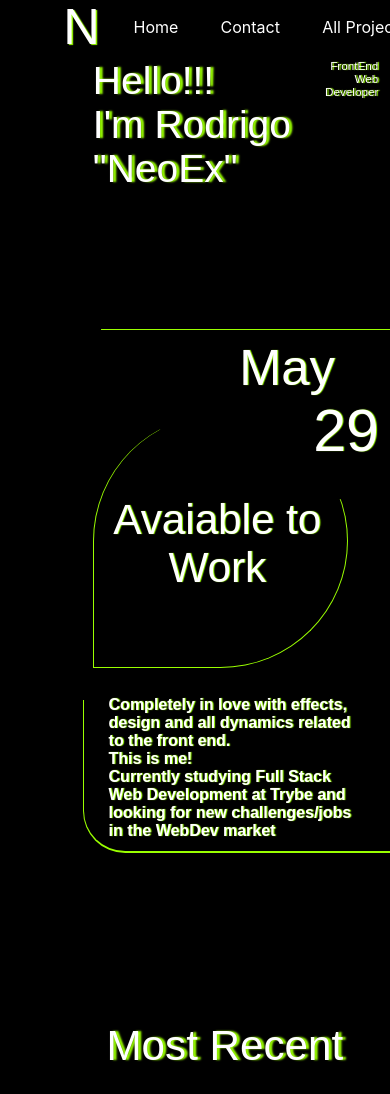
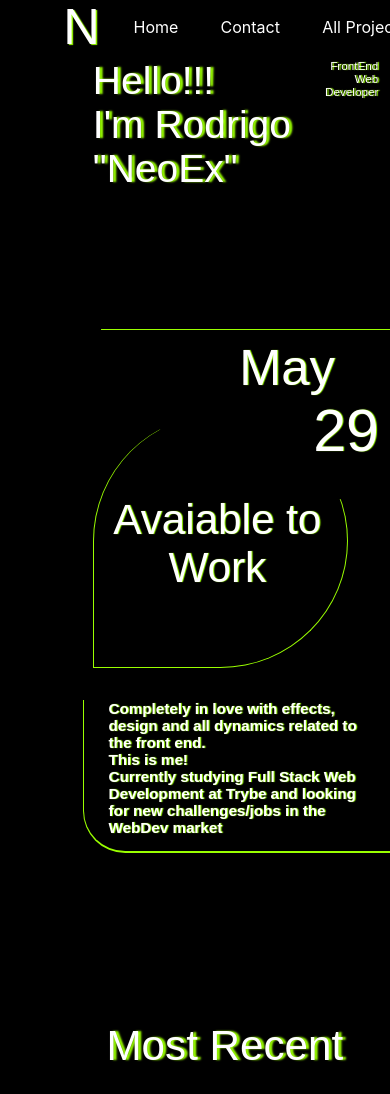
Before and after one commit to RodrigoNeoEx/neoPortfolio, a React (Create React App) app: page / in a window 390 px wide. Shown: the top 1094 px of the page. Built offline with nearby package versions, Linux system fonts and the light colour scheme; a web font is replaced by a local one.

Commit message:
set fontSize on .text do relative size

```diff
--- a/src/Style/FirstPage.css
+++ b/src/Style/FirstPage.css
@@ -196,7 +196,7 @@ body {
     left: -12vh;
     top: 14vh;
     padding-bottom: 5vh;
-    font-size: medium;
+    font-size: 1.8vh;
     width: 65vw;
   }
 }
```
